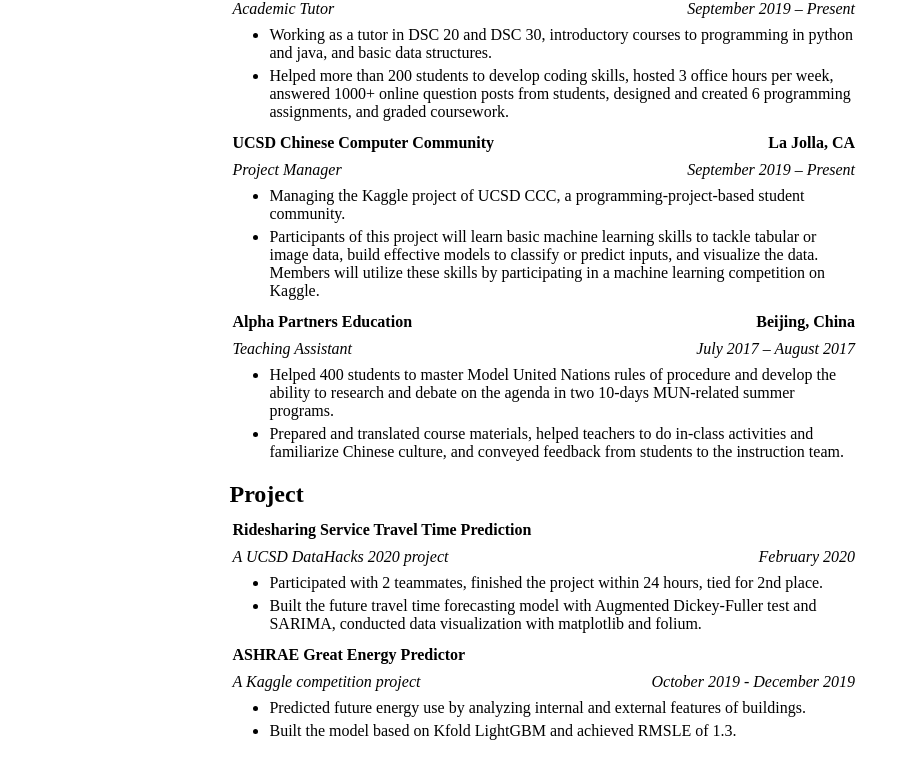
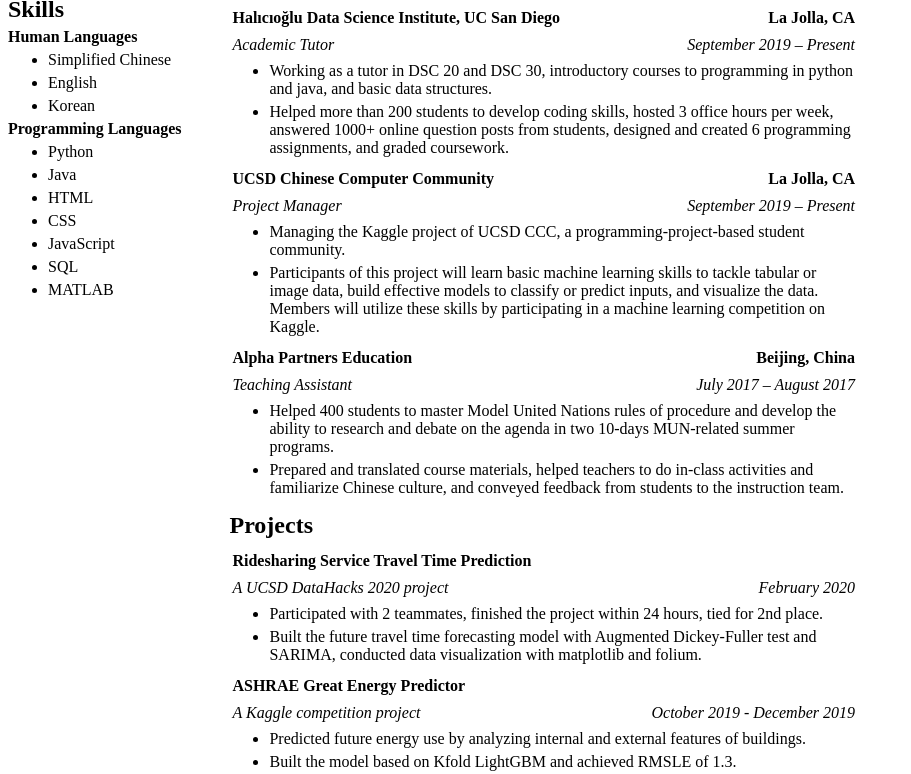
Before and after one commit to 991231/991231.github.io, a plain HTML site: page index.html in a window 1280 px wide. Shown: the part 305-1079 px from the top of the page, without its empty margins (0-911 px from the left). Drawn offline with Linux system fonts and the light colour scheme.

Commit message:
update resume layout

```diff
--- a/index.html
+++ b/index.html
@@ -12,8 +12,9 @@
             <h1>Yuxuan Fan</h1>
         </header>
         <main>
-            <div id="left-bar">
+            <div id="side-bar">
 
+                <section class="side-subsec">
                     <table id='contact-info'>
                         <colgroup>
                             <col class='contact-category'>
@@ -36,7 +37,26 @@
                             <td><a href="linkedin.com/in/yxfan/">linkedin.com/in/yxfan/</a></td>
                         </tr>
                     </table>
-
+                </section>
+                <section class="side-subsec">
+                    <h2>Skills</h2>
+                    <h4>Human Languages</h4>
+                    <ul>
+                        <li>Simplified Chinese</li>
+                        <li>English</li>
+                        <li>Korean</li>
+                    </ul>
+                    <h4>Programming Languages</h4>
+                    <ul>
+                        <li>Python</li>
+                        <li>Java</li>
+                        <li>HTML</li>
+                        <li>CSS</li>
+                        <li>JavaScript</li>
+                        <li>SQL</li>
+                        <li>MATLAB</li>
+                    </ul>
+                </section>
             </div>
 
             <div id="main-bar">
@@ -54,12 +74,22 @@
                                 <td class="entry-right"><i>September 2018 - June 2022</i></td>
                             </tr>
                         </table>
-                        <p>Cumulative GPA: 3.92, Major GPA: 3.97, Provost Honor</p>
+                        <ul>
+                            <li>
+                                Cumulative GPA: 3.92
+                            </li>
+                            <li>
+                                Major GPA: 3.97
+                            </li>
+                            <li>
+                                Provost Honor
+                            </li>
+                        </ul>
                     </div>
                 </section>
 
                 <section class="main-subsec">
-                    <h2>Experience</h2>
+                    <h2>Experiences</h2>
                     <div class="entry">
                         <table>
                             <tr>
@@ -133,7 +163,7 @@
                 </section>
 
                 <section class="main-subsec">
-                    <h2>Project</h2>
+                    <h2>Projects</h2>
                     <div class="entry">
                         <table>
                             <tr>
@@ -182,7 +212,7 @@
         </main>
         <footer>
             <br>
-            <time datetime="2020-02-12 15:40">
+            <time datetime="2020-02-12 15:50">
                 Last updated: Feb 12, 2020
             </time>
         </footer>
--- a/resources/index.css
+++ b/resources/index.css
@@ -1,11 +1,20 @@
 * {
     margin-top: 5px;
     margin-bottom: 5px;
+    font-size: 16px;
 }
 
+h1 {
+    font-size: 32px;
+}
 h2 {
-    margin-top: 20px;
+    margin-top: 15px;
     margin-bottom: 5px;
+    font-size: 24px;
+}
+
+h4 {
+    font-size: 16px;
 }
 
 body {
@@ -26,7 +35,7 @@
     display: flex;
 }
 
-#left-bar {
+#side-bar {
     width: 200px;
 }
 
```
Lines whose indentation alone changed are shown as unchanged.
